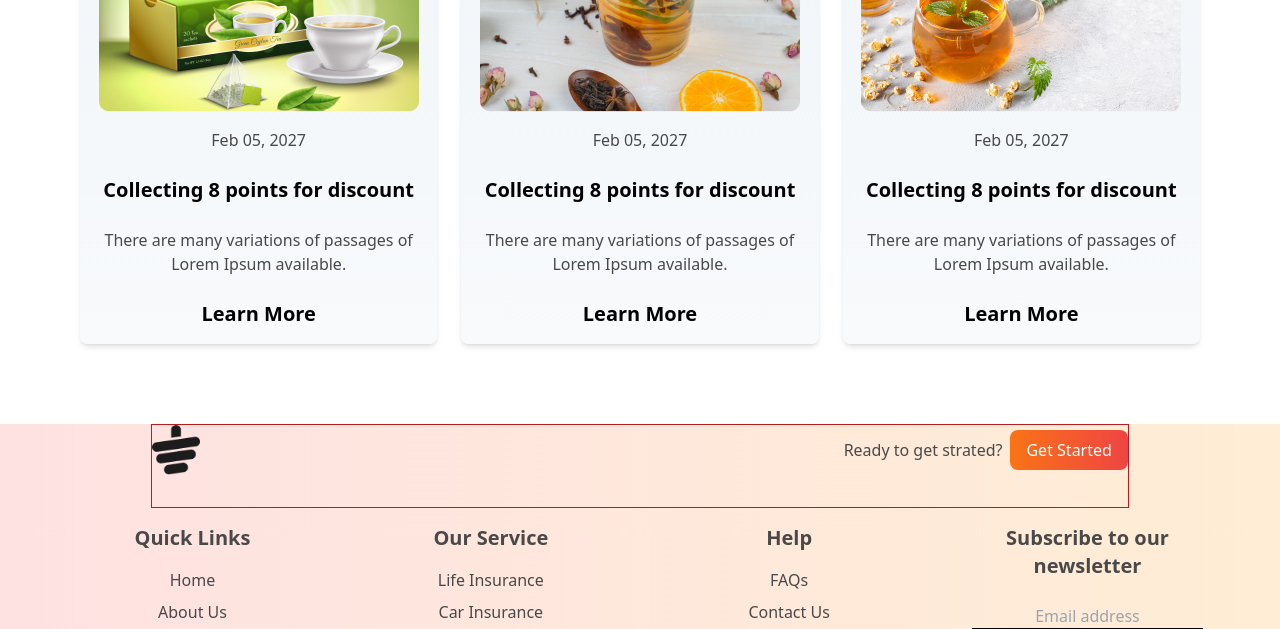
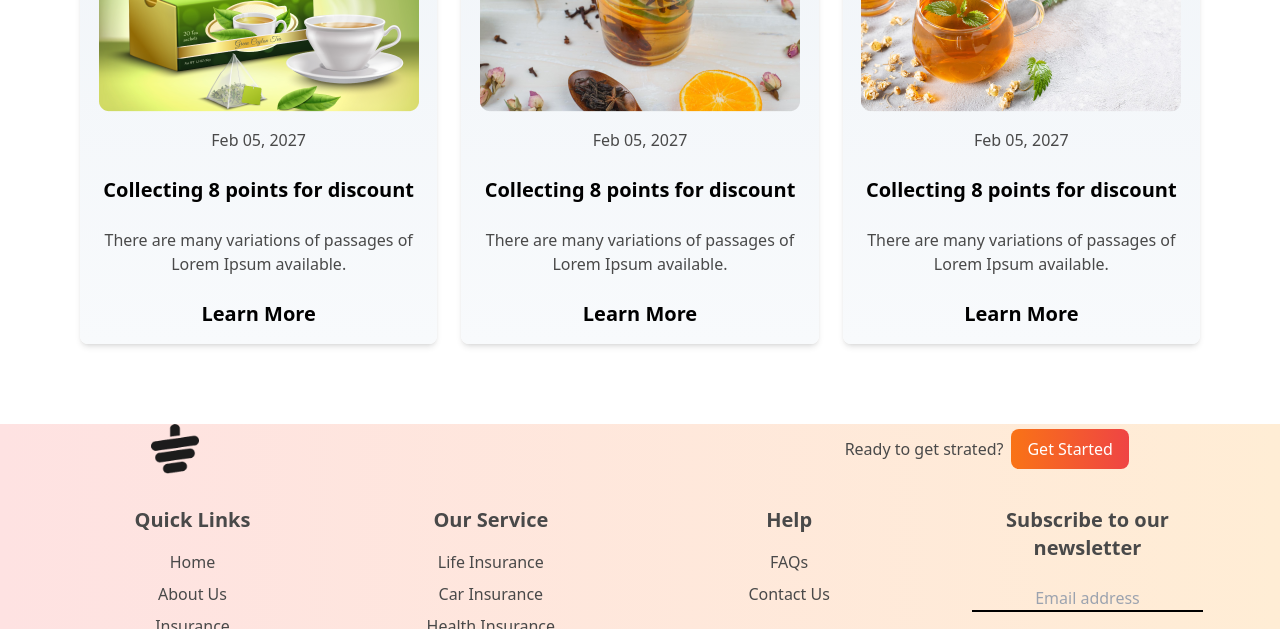
Before and after one commit to ifratul36/Tea--House-with-tailwind, a plain HTML site: page index.html in a window 1280 px wide. Shown: the part 2772-3401 px from the top of the page. Drawn offline with nearby package versions, Linux system fonts and the light colour scheme.

Commit message:
final commit

```diff
--- a/index.html
+++ b/index.html
@@ -277,7 +277,7 @@
                      <!-- footer section -->
          <footer class=" bg-gradient-to-r from-red-100 to-orange-100 mb-3">
               <section class="  w-11/12 mx-auto  text-[#494949] my-10 ">
-                  <div class=" w-12/12 lg:w-10/12 mb-4 mx-auto border border-red-700">
+                  <div class=" w-12/12 lg:w-10/12 mb-4 mx-auto">
                    <!-- logo -->
                     <div class="mb-8 flex justify-between">
                      <img class="w-12" src="./images/cup.png" alt="">
```
